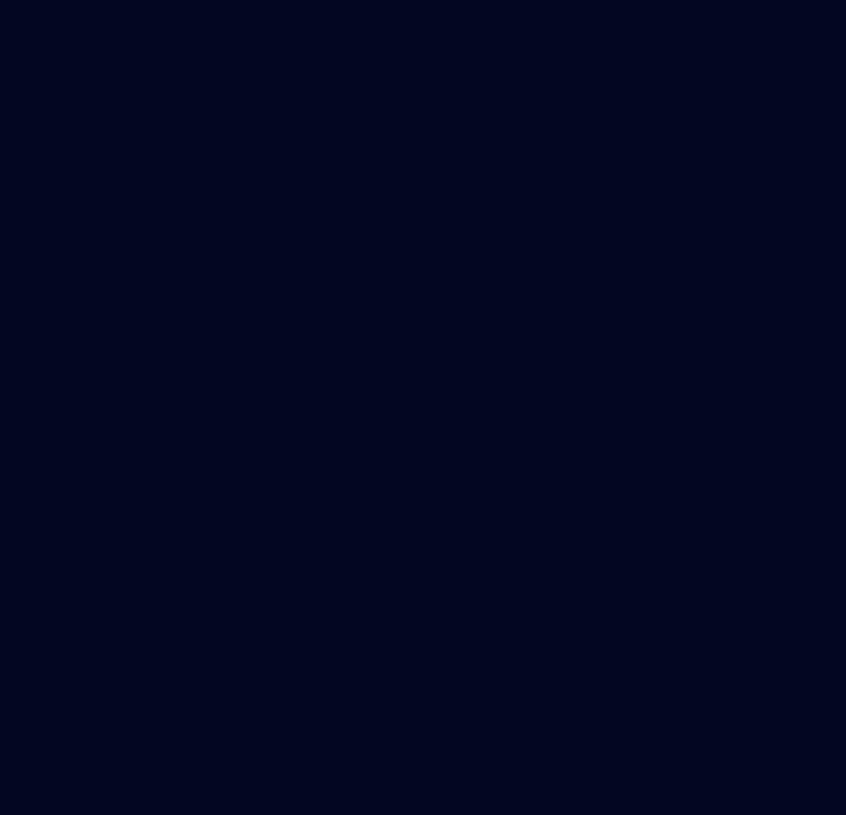
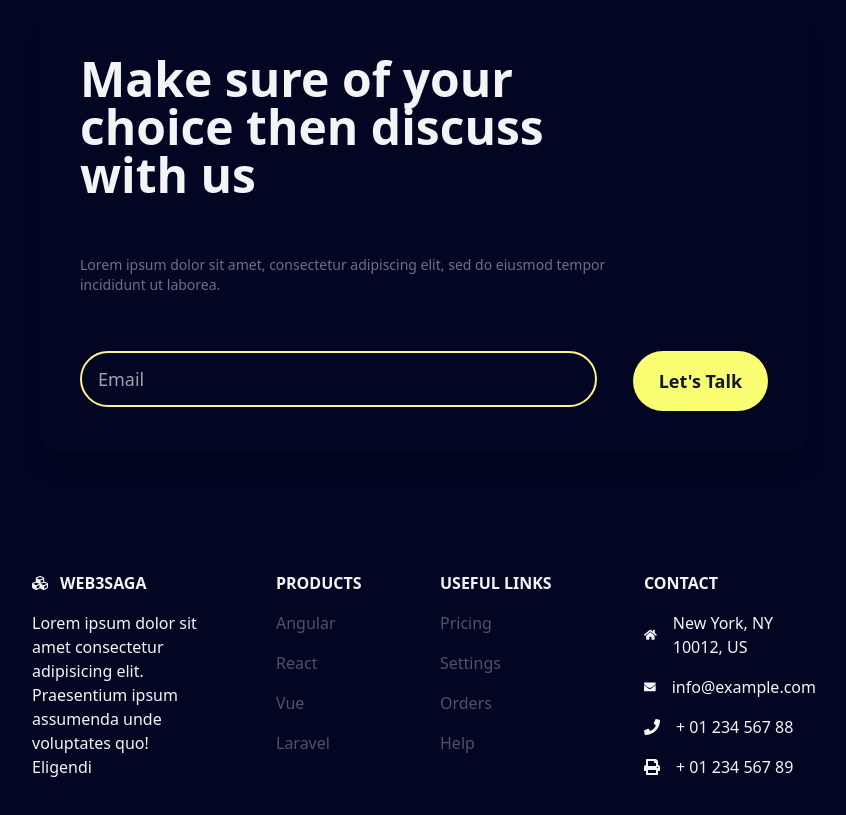
Before and after one commit to snehafarkya/web3era, a React (Create React App) app: page / in a window 1280 px wide. Shown: the part 3577-4392 px from the top of the page, without its empty margins (216-1062 px from the left). Before the commit the page ends 3512 px from the top, so only its background shows below. Built offline with nearby package versions, Linux system fonts and the light colour scheme.

Commit message:
Footer added

```diff
--- a/src/App.js
+++ b/src/App.js
@@ -5,6 +5,8 @@
 import About from './components/About';
 import Service from './components/Service';
 import Update from './components/Update';
+import Emailcard from './components/Emailcard';
+import Footer from './components/Footer';
 
 function App() {
   return (
@@ -14,6 +16,8 @@
       <About/>
       <Service/>
       <Update/>
+      <Emailcard/>
+      <Footer/>
     </div>
   );
 }
--- /dev/null
+++ b/src/components/Emailcard.js
@@ -0,0 +1,22 @@
+import React from 'react'
+
+export default function Emailcard() {
+  return (
+    <div className='emailcard'>
+      <div class="flex items-center justify-center  mt-40 mb-20 w-9xl m-auto">
+
+	      <div class="rounded-2xl  shadow-xl p-10 max-w-3xl">
+        <div class="flex flex-col  space-y-4">
+	        <h1 class="font-bold text-5xl text-gray-100 w-5/6 text-left mb-10">Make sure of your choice then discuss with us</h1>
+          <p class="text-sm text-gray-500 text-left mb-10 w-5/6">Lorem ipsum dolor sit amet, consectetur adipiscing elit, sed do eiusmod tempor incididunt ut laborea.</p>
+          <div className=' flex justify-between gap-x-9'>
+          <input type="text" placeholder="Email" class="mt-10 border-2 bg-transparent border-yellow-200 text-lg rounded-full w-full h-14 px-4 py-4"/>
+          <button class="text-gray-900 text-lg rounded-full mt-10 font-bold px-4 py-4 w-1/4" style={{background:'#f9fe73'}}>Let's Talk</button>
+          </div>
+        </div>
+        </div>
+
+      </div>
+    </div>
+  )
+}
--- /dev/null
+++ b/src/components/Footer.js
@@ -0,0 +1,115 @@
+import React from 'react'
+
+export default function Footer() {
+  return (
+<div className='mx-56'>
+      <footer class="text-center lg:text-left text-gray-100 ">
+  <div class="mx-6 py-10 text-center md:text-left w-xl">
+    <div class="grid grid-1 md:grid-cols-2 lg:grid-cols-4 gap-8">
+      <div class="">
+        <h6 class="
+            uppercase
+            font-semibold
+            mb-4
+            flex
+            items-center
+            justify-center
+            md:justify-start
+          ">
+          <svg aria-hidden="true" focusable="false" data-prefix="fas" data-icon="cubes"
+            class="w-4 mr-3" role="img" xmlns="http://www.w3.org/2000/svg"
+            viewBox="0 0 512 512">
+            <path fill="currentColor"
+              d="M488.6 250.2L392 214V105.5c0-15-9.3-28.4-23.4-33.7l-100-37.5c-8.1-3.1-17.1-3.1-25.3 0l-100 37.5c-14.1 5.3-23.4 18.7-23.4 33.7V214l-96.6 36.2C9.3 255.5 0 268.9 0 283.9V394c0 13.6 7.7 26.1 19.9 32.2l100 50c10.1 5.1 22.1 5.1 32.2 0l103.9-52 103.9 52c10.1 5.1 22.1 5.1 32.2 0l100-50c12.2-6.1 19.9-18.6 19.9-32.2V283.9c0-15-9.3-28.4-23.4-33.7zM358 214.8l-85 31.9v-68.2l85-37v73.3zM154 104.1l102-38.2 102 38.2v.6l-102 41.4-102-41.4v-.6zm84 291.1l-85 42.5v-79.1l85-38.8v75.4zm0-112l-102 41.4-102-41.4v-.6l102-38.2 102 38.2v.6zm240 112l-85 42.5v-79.1l85-38.8v75.4zm0-112l-102 41.4-102-41.4v-.6l102-38.2 102 38.2v.6z">
+            </path>
+          </svg>
+          Web3Saga
+        </h6>
+        <p>
+         Lorem ipsum dolor sit amet consectetur adipisicing elit. Praesentium ipsum assumenda unde voluptates quo! Eligendi
+        </p>
+      </div>
+      <div class="md:ml-10">
+        <h6 class="uppercase font-semibold mb-4 flex justify-center md:justify-start ">
+          Products
+        </h6>
+        <p class="mb-4">
+          <a href="#!" class="text-gray-600">Angular</a>
+        </p>
+        <p class="mb-4">
+          <a href="#!" class="text-gray-600">React</a>
+        </p>
+        <p class="mb-4">
+          <a href="#!" class="text-gray-600">Vue</a>
+        </p>
+        <p>
+          <a href="#!" class="text-gray-600">Laravel</a>
+        </p>
+      </div>
+      <div class="">
+        <h6 class="uppercase font-semibold mb-4 flex justify-center md:justify-start">
+          Useful links
+        </h6>
+        <p class="mb-4">
+          <a href="#!" class="text-gray-600">Pricing</a>
+        </p>
+        <p class="mb-4">
+          <a href="#!" class="text-gray-600">Settings</a>
+        </p>
+        <p class="mb-4">
+          <a href="#!" class="text-gray-600">Orders</a>
+        </p>
+        <p>
+          <a href="#!" class="text-gray-600">Help</a>
+        </p>
+      </div>
+      <div class="">
+        <h6 class="uppercase font-semibold mb-4 flex justify-center md:justify-start">
+          Contact
+        </h6>
+        <p class="flex items-center justify-center md:justify-start mb-4">
+          <svg aria-hidden="true" focusable="false" data-prefix="fas" data-icon="home"
+            class="w-4 mr-4" role="img" xmlns="http://www.w3.org/2000/svg" viewBox="0 0 576 512">
+            <path fill="currentColor"
+              d="M280.37 148.26L96 300.11V464a16 16 0 0 0 16 16l112.06-.29a16 16 0 0 0 15.92-16V368a16 16 0 0 1 16-16h64a16 16 0 0 1 16 16v95.64a16 16 0 0 0 16 16.05L464 480a16 16 0 0 0 16-16V300L295.67 148.26a12.19 12.19 0 0 0-15.3 0zM571.6 251.47L488 182.56V44.05a12 12 0 0 0-12-12h-56a12 12 0 0 0-12 12v72.61L318.47 43a48 48 0 0 0-61 0L4.34 251.47a12 12 0 0 0-1.6 16.9l25.5 31A12 12 0 0 0 45.15 301l235.22-193.74a12.19 12.19 0 0 1 15.3 0L530.9 301a12 12 0 0 0 16.9-1.6l25.5-31a12 12 0 0 0-1.7-16.93z">
+            </path>
+          </svg>
+          New York, NY 10012, US
+        </p>
+        <p class="flex items-center justify-center md:justify-start mb-4">
+          <svg aria-hidden="true" focusable="false" data-prefix="fas" data-icon="envelope"
+            class="w-4 mr-4" role="img" xmlns="http://www.w3.org/2000/svg"
+            viewBox="0 0 512 512">
+            <path fill="currentColor"
+              d="M502.3 190.8c3.9-3.1 9.7-.2 9.7 4.7V400c0 26.5-21.5 48-48 48H48c-26.5 0-48-21.5-48-48V195.6c0-5 5.7-7.8 9.7-4.7 22.4 17.4 52.1 39.5 154.1 113.6 21.1 15.4 56.7 47.8 92.2 47.6 35.7.3 72-32.8 92.3-47.6 102-74.1 131.6-96.3 154-113.7zM256 320c23.2.4 56.6-29.2 73.4-41.4 132.7-96.3 142.8-104.7 173.4-128.7 5.8-4.5 9.2-11.5 9.2-18.9v-19c0-26.5-21.5-48-48-48H48C21.5 64 0 85.5 0 112v19c0 7.4 3.4 14.3 9.2 18.9 30.6 23.9 40.7 32.4 173.4 128.7 16.8 12.2 50.2 41.8 73.4 41.4z">
+            </path>
+          </svg>
+          info@example.com
+        </p>
+        <p class="flex items-center justify-center md:justify-start mb-4">
+          <svg aria-hidden="true" focusable="false" data-prefix="fas" data-icon="phone"
+            class="w-4 mr-4" role="img" xmlns="http://www.w3.org/2000/svg"
+            viewBox="0 0 512 512">
+            <path fill="currentColor"
+              d="M493.4 24.6l-104-24c-11.3-2.6-22.9 3.3-27.5 13.9l-48 112c-4.2 9.8-1.4 21.3 6.9 28l60.6 49.6c-36 76.7-98.9 140.5-177.2 177.2l-49.6-60.6c-6.8-8.3-18.2-11.1-28-6.9l-112 48C3.9 366.5-2 378.1.6 389.4l24 104C27.1 504.2 36.7 512 48 512c256.1 0 464-207.5 464-464 0-11.2-7.7-20.9-18.6-23.4z">
+            </path>
+          </svg>
+          + 01 234 567 88
+        </p>
+        <p class="flex items-center justify-center md:justify-start">
+          <svg aria-hidden="true" focusable="false" data-prefix="fas" data-icon="print"
+            class="w-4 mr-4" role="img" xmlns="http://www.w3.org/2000/svg"
+            viewBox="0 0 512 512">
+            <path fill="currentColor"
+              d="M448 192V77.25c0-8.49-3.37-16.62-9.37-22.63L393.37 9.37c-6-6-14.14-9.37-22.63-9.37H96C78.33 0 64 14.33 64 32v160c-35.35 0-64 28.65-64 64v112c0 8.84 7.16 16 16 16h48v96c0 17.67 14.33 32 32 32h320c17.67 0 32-14.33 32-32v-96h48c8.84 0 16-7.16 16-16V256c0-35.35-28.65-64-64-64zm-64 256H128v-96h256v96zm0-224H128V64h192v48c0 8.84 7.16 16 16 16h48v96zm48 72c-13.25 0-24-10.75-24-24 0-13.26 10.75-24 24-24s24 10.74 24 24c0 13.25-10.75 24-24 24z">
+            </path>
+          </svg>
+          + 01 234 567 89
+        </p>
+      </div>
+    </div>
+  </div>
+</footer>
+</div>
+  )
+}
```
Also changed, not shown: src/App.css (line endings or trailing spaces), src/components/assets/downarrow.webp (added), src/components/assets/emailbg.jpg (added).
